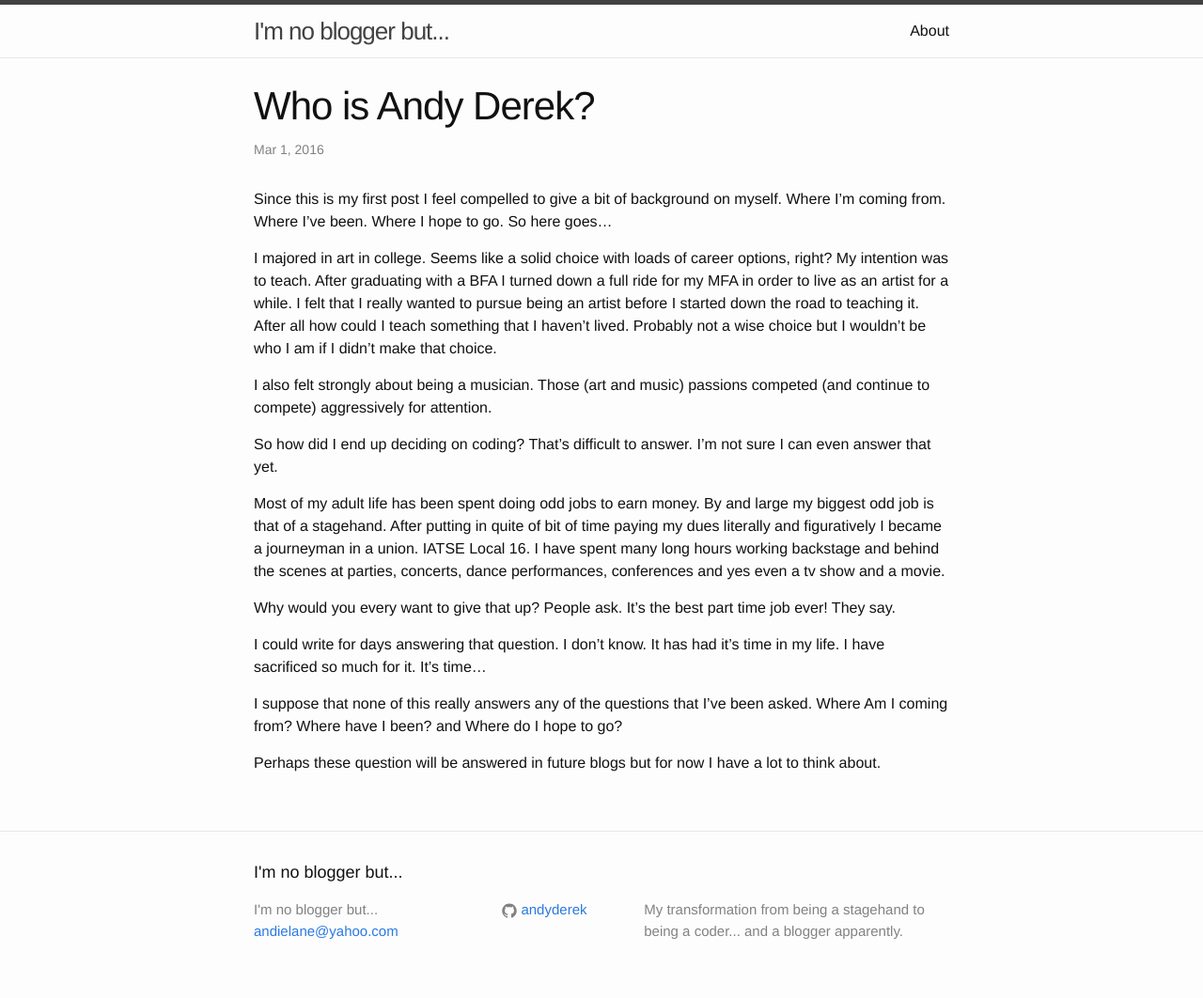
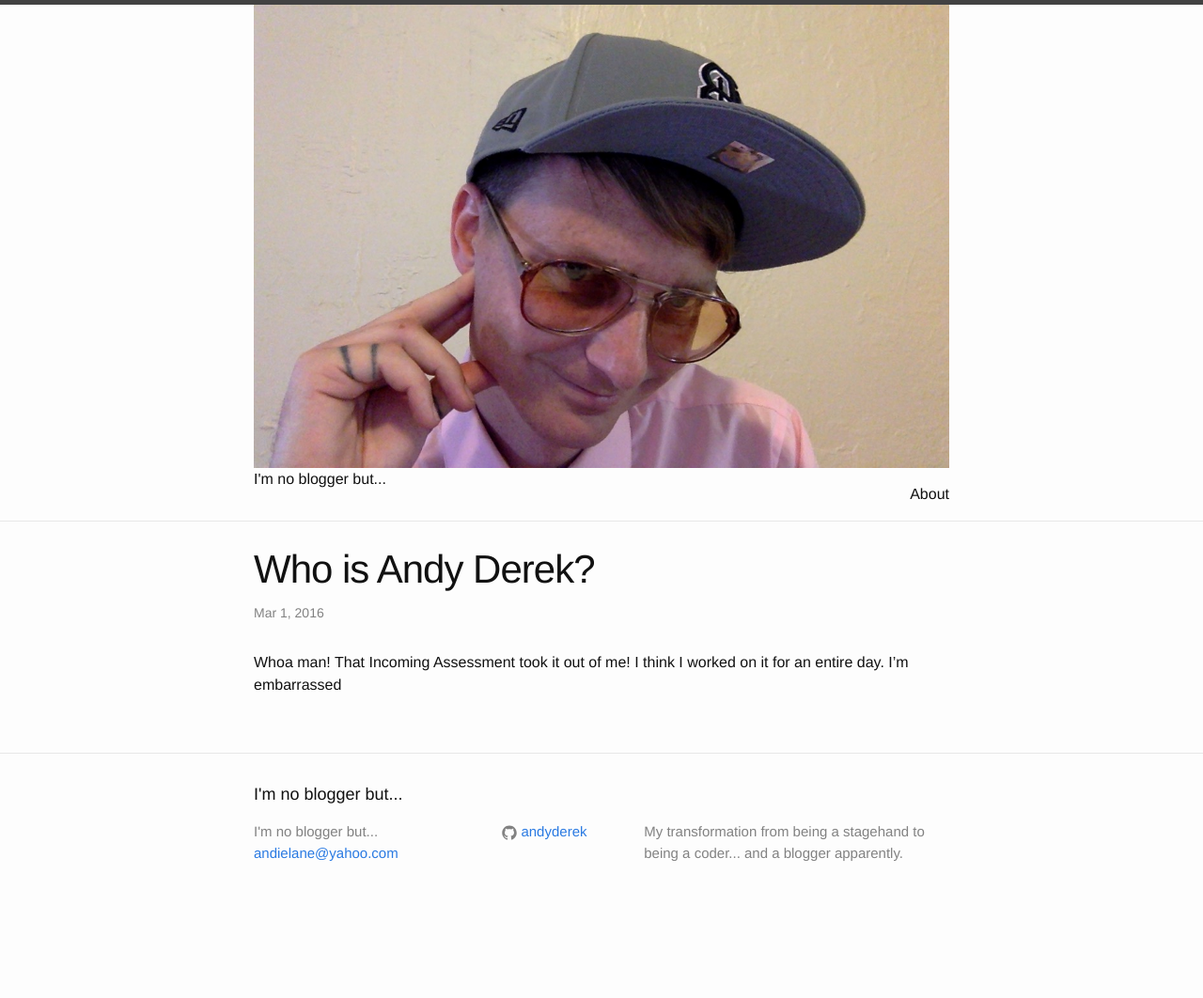
Before and after one commit to andyderek/andyderek.github.io, a Jekyll site: the page built from _posts/2016-03-01-Who-is-AndyDerek.markdown, in a window 1280 px wide. Shown: the whole page at 94% size. Built offline with Jekyll 4.4.1, drawn with Linux system fonts in a browser that asks for light colours; after the commit the page ends 979 px from its top, so only the background shows below that.

Commit message:
added photo

```diff
--- a/_includes/header.html
+++ b/_includes/header.html
@@ -1,7 +1,7 @@
 <header class="site-header">
 
   <div class="wrapper">
-
+    <img src="/images/blogprofile.jpg"
     <a class="site-title" href="{{ site.baseurl }}/">{{ site.title }}</a>
 
     <nav class="site-nav">
--- a/_posts/2016-03-01-Who-is-AndyDerek.markdown
+++ b/_posts/2016-03-01-Who-is-AndyDerek.markdown
@@ -4,20 +4,5 @@ title:  "Who is Andy Derek?"
 date:   2016-03-01 01:30:54 -0800
 categories: jekyll update
 ---
-Since this is my first post I feel compelled to give a bit of background on myself.  Where I'm coming from.  Where I've been.  Where I hope to go.  So here goes...
 
-I majored in art in college.  Seems like a solid choice with loads of career options, right?  My intention was to teach.  After graduating with a BFA I turned down a full ride for my MFA in order to live as an artist for a while.  I felt that I really wanted to pursue being an artist before I started down the road to teaching it.  After all how could I teach something that I haven't lived.  Probably not a wise choice but I wouldn't be who I am if I didn't make that choice.
-
-I also felt strongly about being a musician.  Those (art and music) passions competed (and continue to compete) aggressively for attention.
-
-So how did I end up deciding on coding?  That's difficult to answer.  I'm not sure I can even answer that yet.
-
-Most of my adult life has been spent doing odd jobs to earn money.  By and large my biggest odd job is that of a stagehand.  After putting in quite of bit of time paying my dues literally and figuratively I became a journeyman in a union.  IATSE Local 16.  I have spent many long hours working backstage and behind the scenes at parties, concerts, dance performances, conferences and yes even a tv show and a movie.
-
-Why would you every want to give that up?  People ask.  It's the best part time job ever!  They say.
-
-I could write for days answering that question.  I don't know.  It has had it's time in my life.  I have sacrificed so much for it.  It's time...
-
-I suppose that none of this really answers any of the questions that I've been asked.  Where Am I coming from?  Where have I been?  and Where do I hope to go?
-
-Perhaps these question will be answered in future blogs but for now I have a lot to think about.
+Whoa man!  That Incoming Assessment took it out of me!  I think I worked on it for an entire day.  I'm embarrassed
```
